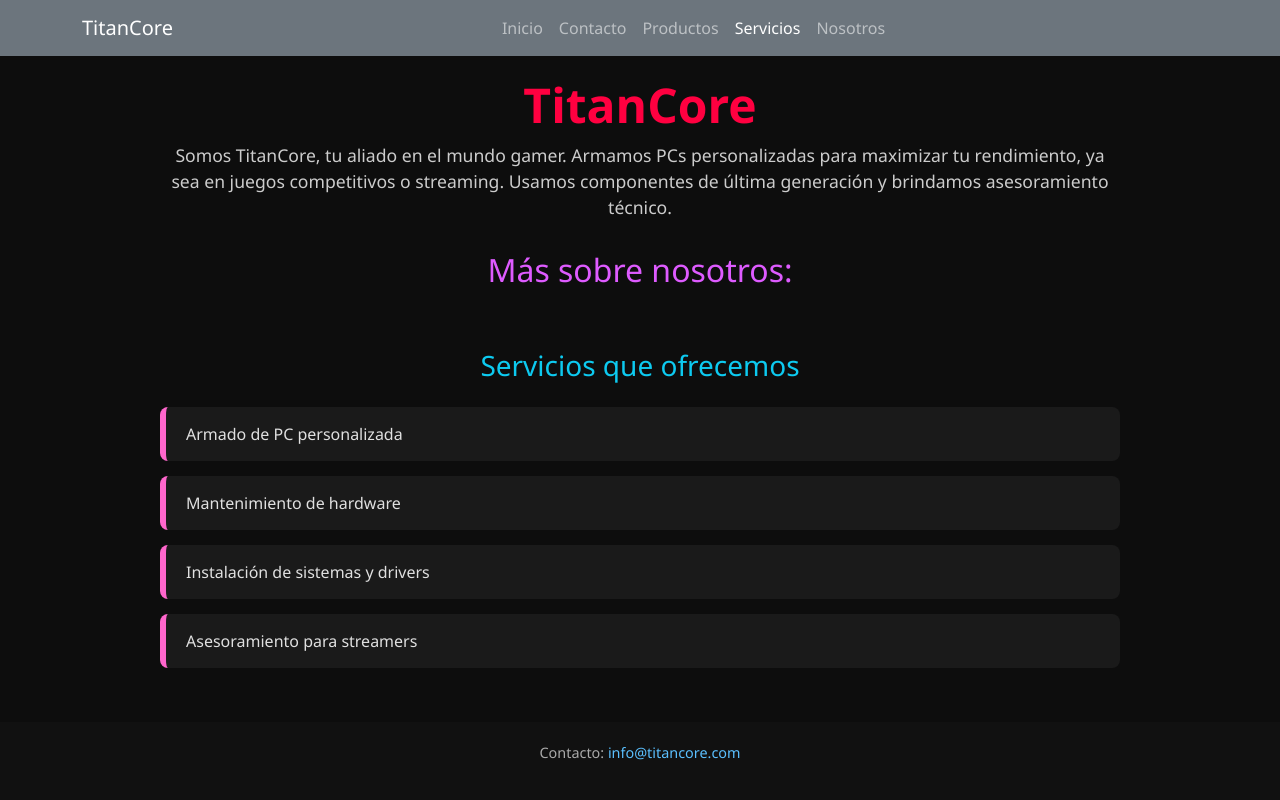
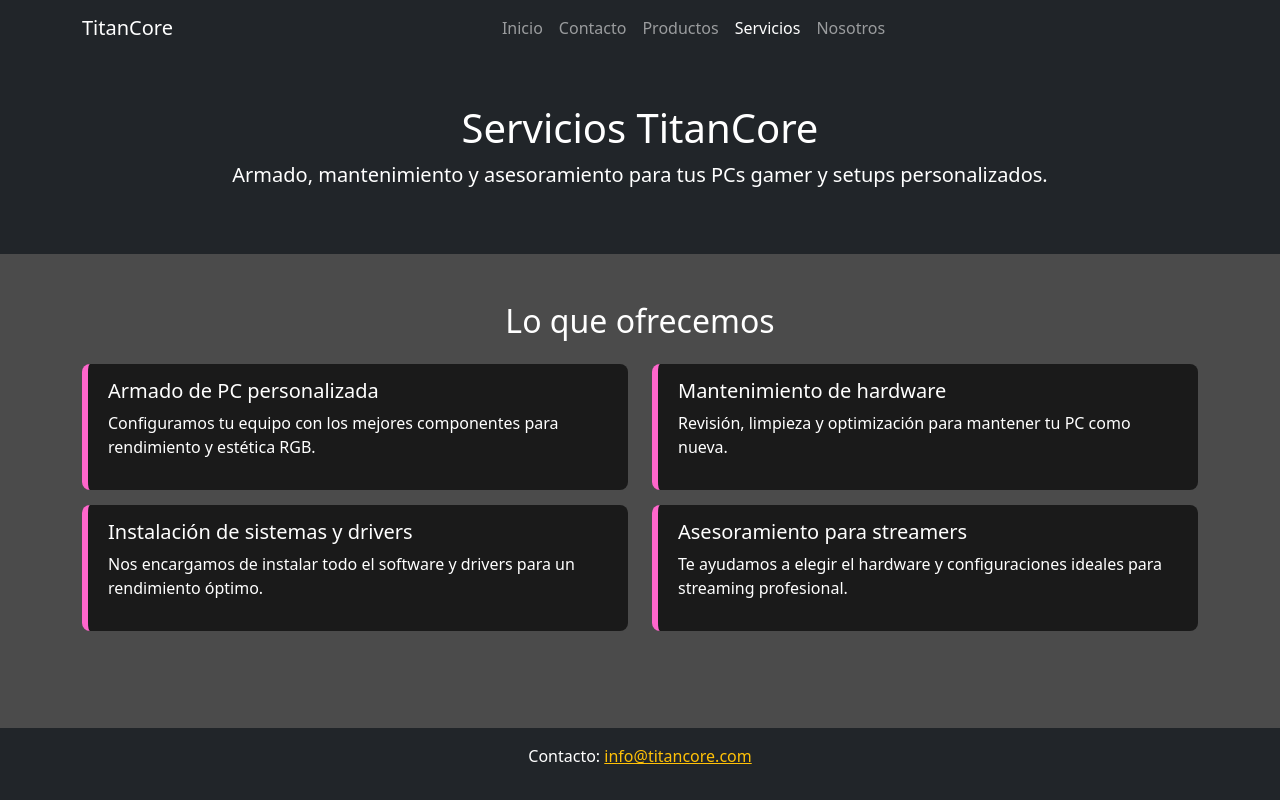
Before and after one commit to totex8/preentrega2fernandez, a plain HTML site: page pages/servicios.html in a window 1280 px wide. Drawn offline with nearby package versions, Linux system fonts and the light colour scheme.

Commit message:
servicios.html

```diff
--- a/pages/servicios.html
+++ b/pages/servicios.html
@@ -4,108 +4,49 @@
 <head>
   <meta charset="UTF-8" />
   <meta name="viewport" content="width=device-width, initial-scale=1" />
-  <link href="https://cdn.jsdelivr.net/npm/bootstrap@5.3.0/dist/css/bootstrap.min.css" rel="stylesheet" />
-  <link rel="stylesheet" href="../estilos.css" />
   <title>Servicios - TitanCore</title>
+  <meta name="description"
+    content="Servicios TitanCore: Armado de PCs personalizadas, mantenimiento y asesoramiento para gamers.">
+  <meta name="keywords" content="TitanCore, servicios, armado PC, mantenimiento, gamers, asesoramiento">
+
+  <!-- Bootstrap -->
+  <link href="https://cdn.jsdelivr.net/npm/bootstrap@5.3.3/dist/css/bootstrap.min.css" rel="stylesheet" />
+
+  <!-- Toastify -->
+  <link rel="stylesheet" href="https://cdn.jsdelivr.net/npm/toastify-js/src/toastify.min.css">
+
+  <!-- CSS principal -->
+  <link rel="stylesheet" href="../css/estilos.css" />
 
   <style>
     body {
-      background-color: #0d0d0d;
-      color: #e0e0e0;
-      font-family: 'Segoe UI', Tahoma, Geneva, Verdana, sans-serif;
-      margin: 0;
-      min-height: 100vh;
-      display: flex;
-      flex-direction: column;
+      background-color: #4b4b4b;
+      color: #fff;
     }
 
-    /* Contenedor general */
-    .contenedor {
-      max-width: 1000px;
-      margin: auto;
-      padding: 20px;
-      flex: 1 0 auto;
-    }
-
-    header {
-      text-align: center;
-      margin-bottom: 40px;
-    }
-
-    .titulo {
-      font-size: 3rem;
-      color: #ff0040;
-      font-weight: bold;
-    }
-
-    .parrafo {
-      color: #ccc;
-      font-size: 1.1rem;
-    }
-
-    .titulo2 {
-      color: #de5bff;
-      margin-top: 30px;
-    }
-
-    main {
-      padding-top: 20px;
-    }
-
-    main ul {
-      list-style: none;
-      padding: 0;
-      display: grid;
-      gap: 15px;
-      margin-top: 20px;
-    }
-
-    main ul li {
+    .servicio-card {
       background-color: #1a1a1a;
-      padding: 15px 20px;
       border-left: 6px solid #ff66cc;
       border-radius: 8px;
+      padding: 15px 20px;
+      margin-bottom: 15px;
       transition: 0.3s;
     }
 
-    main ul li:hover {
+    .servicio-card:hover {
       background-color: #2a2a2a;
       border-left-color: #aa5bff;
     }
-
-    footer {
-      background-color: #111;
-      padding: 20px;
-      text-align: center;
-      font-size: 0.9rem;
-      color: #aaa;
-      flex-shrink: 0;
-    }
-
-    footer a {
-      color: #5bc0ff;
-      text-decoration: none;
-    }
-
-    footer a:hover {
-      color: #fff;
-    }
-
-    /* Navbar styles */
-    .navbar {
-      z-index: 1050;
-    }
-
   </style>
 </head>
 
-<body>
-  <!-- NAVBAR: Debe ir directamente dentro del <body> para sticky-top funcione bien -->
-  <nav class="navbar navbar-expand-lg navbar-dark bg-secondary sticky-top" style="z-index: 1050;">
+<body class="d-flex flex-column min-vh-100">
+
+  <!-- NAV -->
+  <nav class="navbar navbar-expand-lg navbar-dark bg-dark sticky-top">
     <div class="container">
-      <a class="navbar-brand" href="#">TitanCore</a>
-      <button class="navbar-toggler" type="button" data-bs-toggle="collapse" data-bs-target="#navbarNav"
-        aria-controls="navbarNav" aria-expanded="false" aria-label="Toggle navigation">
+      <a class="navbar-brand" href="../index.html">TitanCore</a>
+      <button class="navbar-toggler" type="button" data-bs-toggle="collapse" data-bs-target="#navbarNav">
         <span class="navbar-toggler-icon"></span>
       </button>
       <div class="collapse navbar-collapse justify-content-center" id="navbarNav">
@@ -113,41 +54,65 @@
           <li class="nav-item"><a class="nav-link" href="../index.html">Inicio</a></li>
           <li class="nav-item"><a class="nav-link" href="contacto.html">Contacto</a></li>
           <li class="nav-item"><a class="nav-link" href="productos.html">Productos</a></li>
-          <li class="nav-item"><a class="nav-link active" aria-current="page" href="servicios.html">Servicios</a></li>
+          <li class="nav-item"><a class="nav-link active" href="servicios.html">Servicios</a></li>
           <li class="nav-item"><a class="nav-link" href="nosotros.html">Nosotros</a></li>
         </ul>
       </div>
     </div>
   </nav>
 
-  <div class="contenedor">
-    <header id="header-principal">
-      <h1 class="titulo">TitanCore</h1>
+  <!-- HEADER -->
+  <header class="text-center py-5 bg-dark">
+    <div class="container">
+      <h1 class="titulo animar-entrada delay-1">Servicios TitanCore</h1>
+      <p class="lead animar-entrada delay-2">
+        Armado, mantenimiento y asesoramiento para tus PCs gamer y setups personalizados.
+      </p>
+    </div>
+  </header>
 
-      <p class="parrafo">
-        Somos TitanCore, tu aliado en el mundo gamer. Armamos PCs personalizadas para maximizar tu rendimiento, ya sea
-        en juegos competitivos o streaming. Usamos componentes de última generación y brindamos asesoramiento técnico.
-      </p>
+  <!-- MAIN -->
+  <main class="container my-5">
+    <h2 class="titulo2 text-center mb-4 animar-entrada delay-1">Lo que ofrecemos</h2>
+    <div class="row">
+      <div class="col-md-6 animar-entrada delay-2">
+        <div class="servicio-card">
+          <h5>Armado de PC personalizada</h5>
+          <p>Configuramos tu equipo con los mejores componentes para rendimiento y estética RGB.</p>
+        </div>
+      </div>
+      <div class="col-md-6 animar-entrada delay-3">
+        <div class="servicio-card">
+          <h5>Mantenimiento de hardware</h5>
+          <p>Revisión, limpieza y optimización para mantener tu PC como nueva.</p>
+        </div>
+      </div>
+      <div class="col-md-6 animar-entrada delay-4">
+        <div class="servicio-card">
+          <h5>Instalación de sistemas y drivers</h5>
+          <p>Nos encargamos de instalar todo el software y drivers para un rendimiento óptimo.</p>
+        </div>
+      </div>
+      <div class="col-md-6 animar-entrada delay-5">
+        <div class="servicio-card">
+          <h5>Asesoramiento para streamers</h5>
+          <p>Te ayudamos a elegir el hardware y configuraciones ideales para streaming profesional.</p>
+        </div>
+      </div>
+    </div>
+  </main>
 
-      <h2 class="titulo2">Más sobre nosotros:</h2>
-    </header>
-
-    <main>
-      <h3 class="text-info text-center mb-4">Servicios que ofrecemos</h3>
-      <ul>
-        <li>Armado de PC personalizada</li>
-        <li>Mantenimiento de hardware</li>
-        <li>Instalación de sistemas y drivers</li>
-        <li>Asesoramiento para streamers</li>
-      </ul>
-    </main>
-  </div>
-
-  <footer>
-    <p>Contacto: <a href="mailto:info@titancore.com" target="_blank">info@titancore.com</a></p>
+  <!-- FOOTER -->
+  <footer class="mt-auto bg-dark text-white py-3 text-center">
+    <div class="container">
+      <p>Contacto: <a href="mailto:info@titancore.com" class="link-warning">info@titancore.com</a></p>
+    </div>
   </footer>
 
-  <script src="https://cdn.jsdelivr.net/npm/bootstrap@5.3.0/dist/js/bootstrap.bundle.min.js"></script>
+  <!-- Scripts -->
+  <script src="https://cdn.jsdelivr.net/npm/bootstrap@5.3.3/dist/js/bootstrap.bundle.min.js"></script>
+  <script src="https://cdn.jsdelivr.net/npm/toastify-js"></script>
+
 </body>
 
 </html>
```
